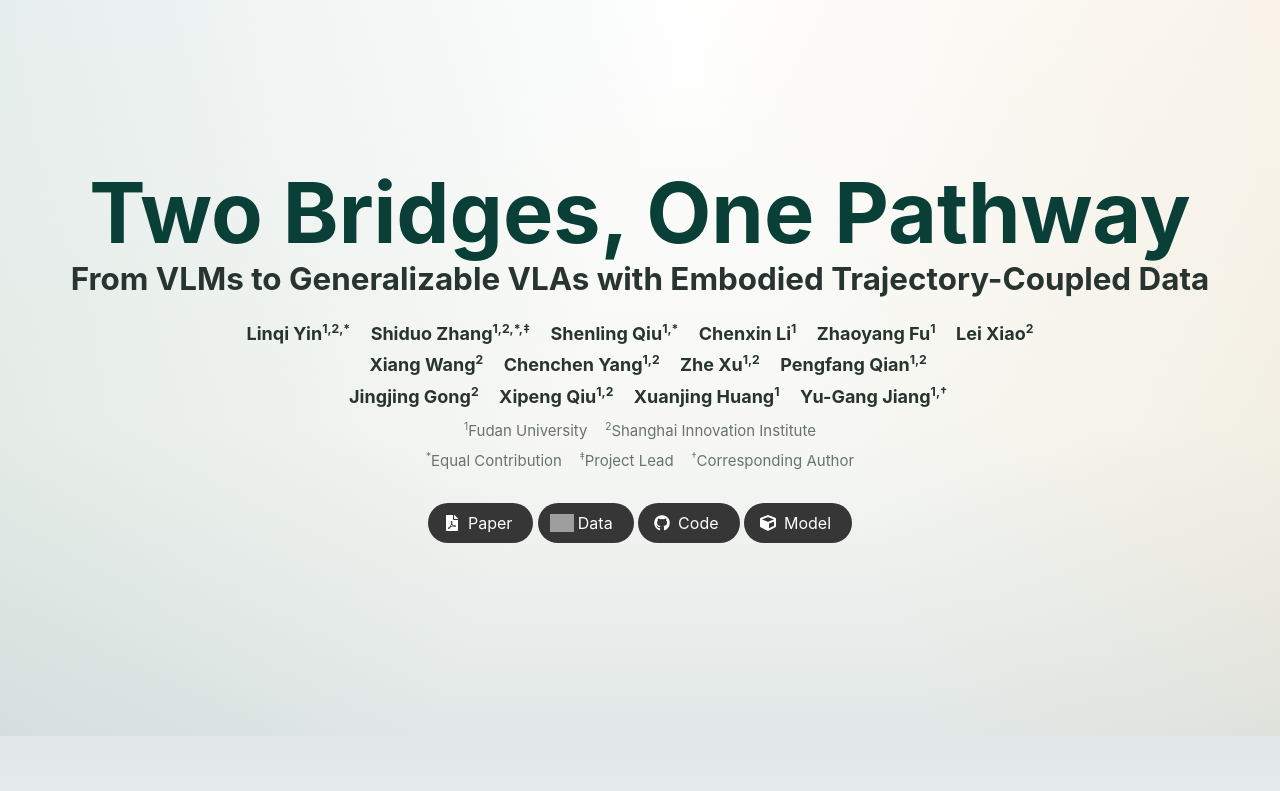
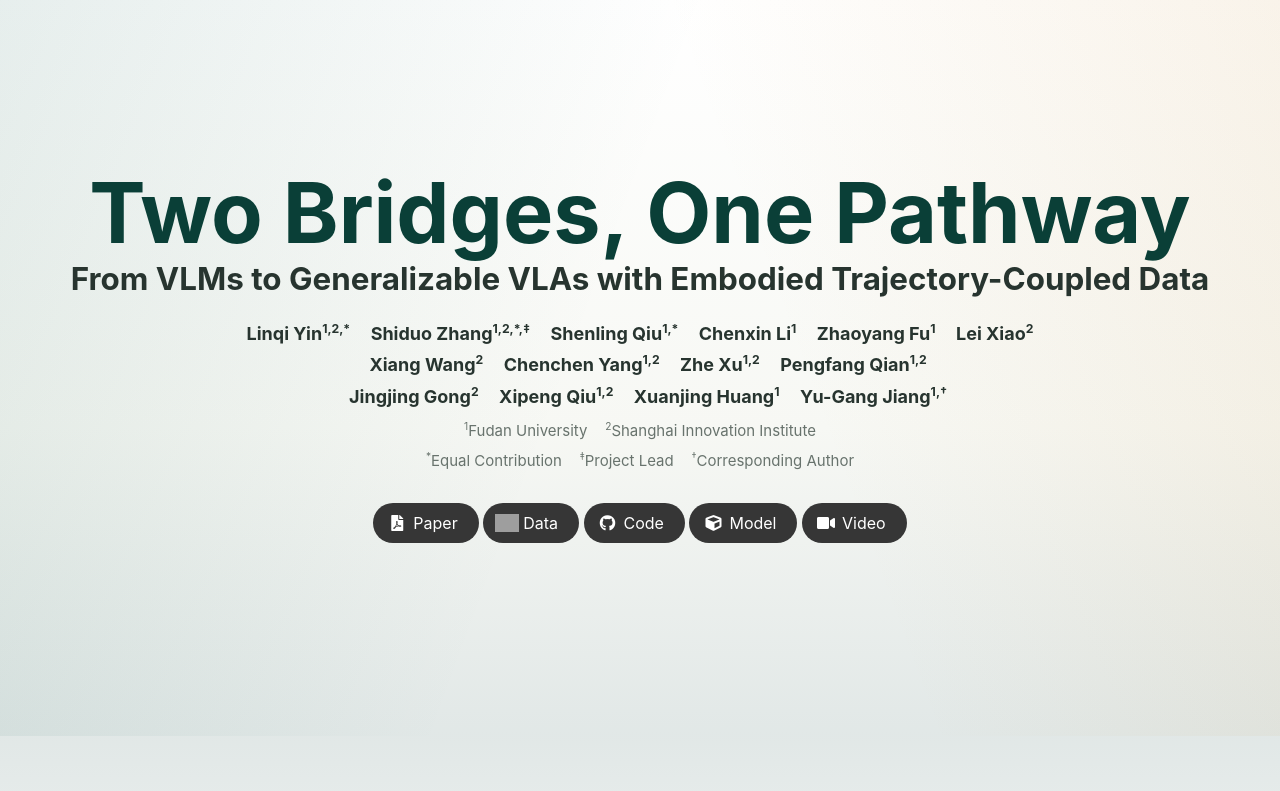
Before and after one commit to LinqiY/etc, a plain HTML site: page index.html in a window 1280 px wide. Shown: the top 791 px of the page. Drawn offline with Linux system fonts and the light colour scheme; grey boxes are pictures that could not be loaded.

Commit message:
Add video link

```diff
--- a/index.html
+++ b/index.html
@@ -88,6 +88,15 @@
                       <i class="fas fa-cube"></i>
                   </span>
                   <span>Model</span>
+                  </a>
+              </span>
+              <span class="link-block">
+                <a target="_blank" href="assets/corl26.mp4"
+                   class="external-link button is-normal is-rounded is-dark">
+                  <span class="icon">
+                      <i class="fas fa-video"></i>
+                  </span>
+                  <span>Video</span>
                   </a>
               </span>
             </div>
```
